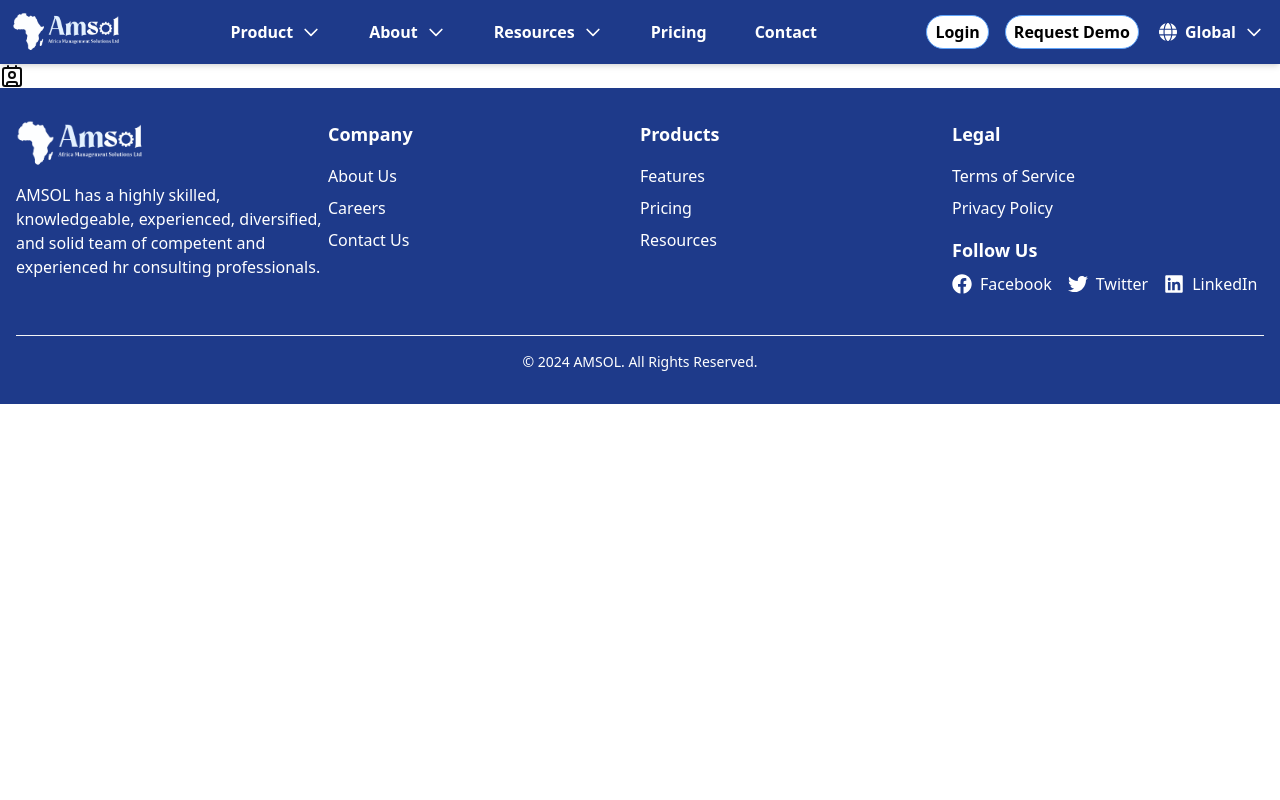
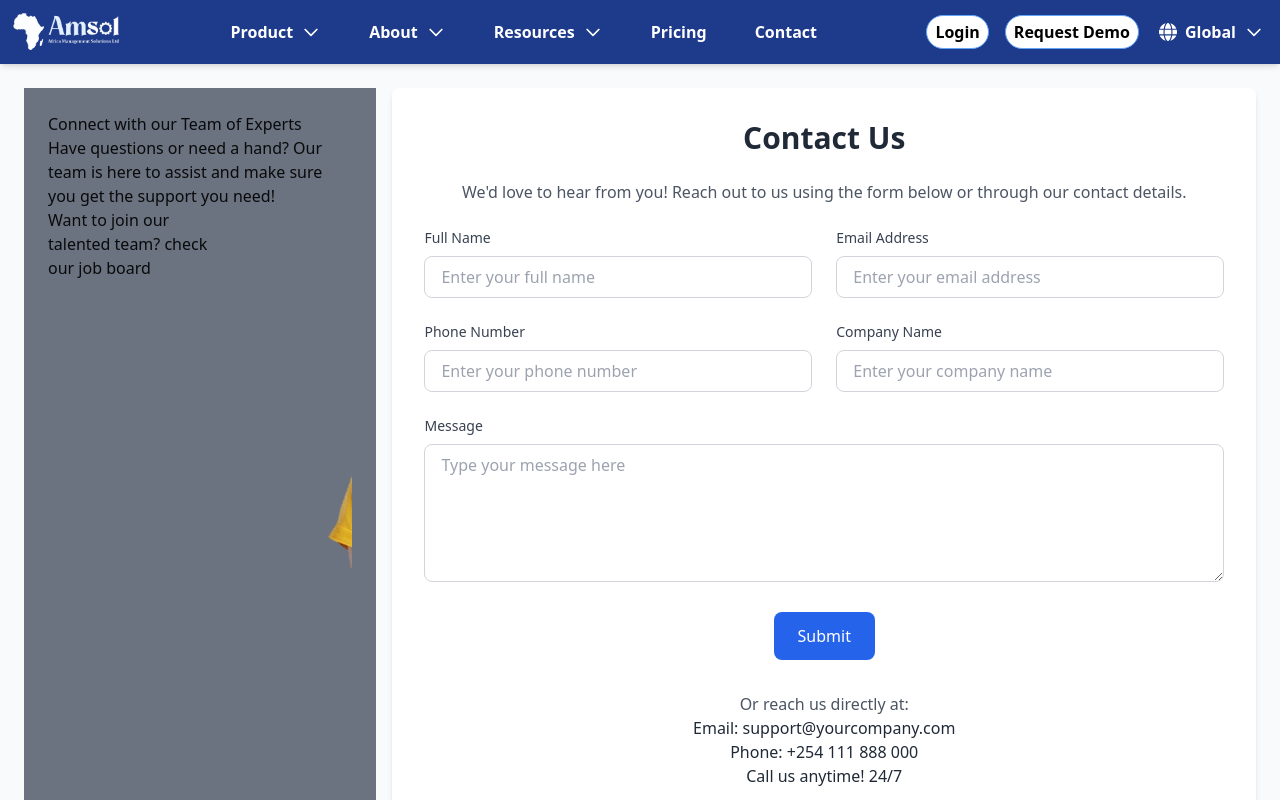
Before and after one commit to Tracy-miranja/hrms-system-frontend, a React (Vite) app: page /contact-us in a window 1280 px wide. Shown: the top 800 px of the page. Built offline with nearby package versions, Linux system fonts and the light colour scheme.

Commit message:
Add contact

```diff
--- a/src/App.jsx
+++ b/src/App.jsx
@@ -16,7 +16,7 @@ import Employee from "./components/employee"
 import Recruitment from "./components/Recruitment"
 import ATS from "./components/ATS"
 import Pricing from "./components/Pricing"
-import { Contact } from "lucide-react"
+import Contact from "./components/Contact"
 import Kenyaguide from "./components/Kenyaguide"
 import RwandaGuide from "./components/RwandaGuide"
 import TanzaniaGuide from "./components/TanzaniaGuide"
--- a/src/components/Contact.jsx
+++ b/src/components/Contact.jsx
@@ -1,9 +1,85 @@
 import React from 'react'
 
-function Contact() {
+const Contact = () => {
   return (
-    <div>Contact</div>
-  )
-}
+    <div className="min-h-screen bg-gray-50 flex  justify-center p-6 gap-4 ">
+      <div className='w-[40%] bg-gray-500 p-6'>
+        <h1>Connect with our Team of Experts</h1>
+        <p>Have questions or need a hand? Our team is here to assist and make sure you get the support you need!</p>
+        <div className='flex'>
+        <div><h3>Want to join our talented team? check our job board</h3></div>
+        <div className='contact-hr'></div>
+      </div>
+      </div>
 
-export default Contact
+      <div className="max-w-4xl w-full bg-white shadow-md rounded-lg p-8">
+        <h1 className="text-3xl font-bold text-gray-800 mb-6 text-center">Contact Us</h1>
+        <p className="text-gray-600 mb-6 text-center">
+          We'd love to hear from you! Reach out to us using the form below or through our contact details.
+        </p>
+        <form className="grid grid-cols-1 md:grid-cols-2 gap-6">
+          {/* Left Column */}
+          <div>
+            <label className="block text-sm font-medium text-gray-700 mb-2">Full Name</label>
+            <input
+              type="text"
+              className="w-full border border-gray-300 rounded-lg px-4 py-2 focus:outline-none focus:ring-2 focus:ring-blue-500"
+              placeholder="Enter your full name"
+            />
+          </div>
+          <div>
+            <label className="block text-sm font-medium text-gray-700 mb-2">Email Address</label>
+            <input
+              type="email"
+              className="w-full border border-gray-300 rounded-lg px-4 py-2 focus:outline-none focus:ring-2 focus:ring-blue-500"
+              placeholder="Enter your email address"
+            />
+          </div>
+          <div>
+            <label className="block text-sm font-medium text-gray-700 mb-2">Phone Number</label>
+            <input
+              type="tel"
+              className="w-full border border-gray-300 rounded-lg px-4 py-2 focus:outline-none focus:ring-2 focus:ring-blue-500"
+              placeholder="Enter your phone number"
+            />
+          </div>
+          <div>
+            <label className="block text-sm font-medium text-gray-700 mb-2">Company Name</label>
+            <input
+              type="text"
+              className="w-full border border-gray-300 rounded-lg px-4 py-2 focus:outline-none focus:ring-2 focus:ring-blue-500"
+              placeholder="Enter your company name"
+            />
+          </div>
+          <div className="md:col-span-2">
+            <label className="block text-sm font-medium text-gray-700 mb-2">Message</label>
+            <textarea
+              className="w-full border border-gray-300 rounded-lg px-4 py-2 focus:outline-none focus:ring-2 focus:ring-blue-500"
+              rows="5"
+              placeholder="Type your message here"
+            ></textarea>
+          </div>
+          <div className="md:col-span-2 text-center">
+            <button
+              type="submit"
+              className="bg-blue-600 text-white px-6 py-3 rounded-lg hover:bg-blue-700 transition duration-200"
+            >
+              Submit
+            </button>
+          </div>
+        </form>
+        <div className="mt-8 text-center">
+          <p className="text-gray-600">Or reach us directly at:</p>
+          <p className="text-gray-800 font-medium">Email: support@yourcompany.com</p>
+          <p className="text-gray-800 font-medium">Phone: +254 111 888 000 <br/>
+Call us anytime! 24/7
+
+</p>
+        </div>
+      </div>
+
+    </div>
+  );
+};
+
+export default Contact;
--- a/src/index.css
+++ b/src/index.css
@@ -129,3 +129,10 @@
   background-repeat: no-repeat;
   background-size: cover;
 }
+
+.contact-hr{
+  background-image: url("../src/assets/amsolhr7.png");
+  background-repeat: no-repeat;
+  width: 100%;
+  height: 60vh;
+}
```
Also changed, not shown: src/assets/amsolhr7.png (added).
